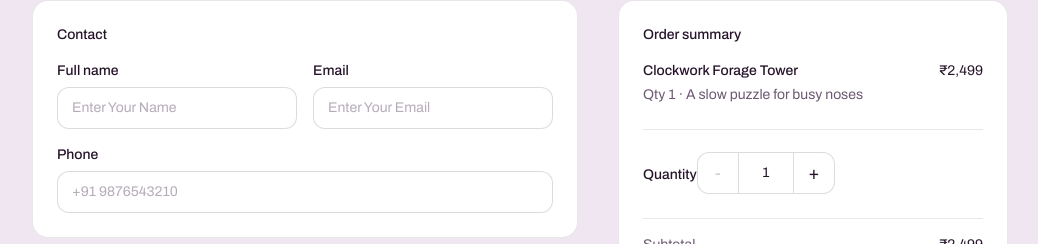
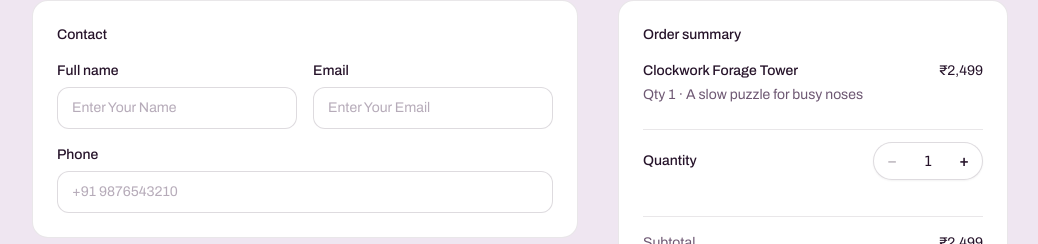
Before and after one commit to piyushFunde/mitu22btcs0539-hwa-hackathon, a Next.js app: page /checkout in a window 1280 px wide. Shown: the part 217-461 px from the top of the page, without its empty margins (120-1158 px from the left). Built offline with nearby package versions, Linux system fonts and the light colour scheme.

Commit message:
Restyle checkout quantity stepper

```diff
--- a/app/checkout/page.tsx
+++ b/app/checkout/page.tsx
@@ -184,13 +184,17 @@ export default function CheckoutPage() {
             <p>{formatPrice(product.price)}</p>
           </div>
 
-          <div className="mt-6 border-t border-ink/10 pt-4">
-            <label htmlFor="quantity" className="text-sm font-medium">
+          <div className="mt-6 border-t border-ink/10 py-3">
+            <div className="flex items-center justify-between">
+              <label
+                htmlFor="quantity"
+                className="text-sm font-medium text-ink"
+              >
                 Quantity
               </label>
               <div
                 className={
-                "mt-1.5 inline-flex items-stretch overflow-hidden rounded-xl border bg-white " +
+                  "inline-flex items-center rounded-full border bg-white p-0.5 shadow-xs " +
                   (errors.quantity ? "border-red-400" : "border-ink/15")
                 }
               >
@@ -201,9 +205,9 @@ export default function CheckoutPage() {
                     setQuantity(String(Math.max(1, displayQuantity - 1)))
                   }
                   disabled={displayQuantity <= 1}
-                className="grid w-10 place-items-center text-lg text-ink transition hover:bg-soft-plum disabled:cursor-not-allowed disabled:text-plum/30"
+                  className="flex h-8 w-8 items-center justify-center rounded-full text-base font-semibold text-ink transition hover:bg-soft-plum disabled:cursor-not-allowed disabled:opacity-30"
                 >
-                -
+                  −
                 </button>
                 <input
                   id="quantity"
@@ -213,10 +217,8 @@ export default function CheckoutPage() {
                   max={10}
                   value={quantity}
                   onChange={(event) => setQuantity(event.target.value)}
-                className={
-                  "w-14 border-x bg-white py-2.5 text-center text-sm text-ink outline-none [appearance:textfield] [&::-webkit-inner-spin-button]:appearance-none [&::-webkit-outer-spin-button]:appearance-none " +
-                  (errors.quantity ? "border-red-300" : "border-ink/15")
-                }
+                  aria-invalid={Boolean(errors.quantity)}
+                  className="w-10 select-none bg-transparent text-center font-mono text-sm font-medium text-ink outline-none [appearance:textfield] [&::-webkit-inner-spin-button]:appearance-none [&::-webkit-outer-spin-button]:appearance-none"
                 />
                 <button
                   type="button"
@@ -225,10 +227,11 @@ export default function CheckoutPage() {
                     setQuantity(String(Math.min(10, displayQuantity + 1)))
                   }
                   disabled={displayQuantity >= 10}
-                className="grid w-10 place-items-center text-lg text-ink transition hover:bg-soft-plum disabled:cursor-not-allowed disabled:text-plum/30"
+                  className="flex h-8 w-8 items-center justify-center rounded-full text-base font-semibold text-ink transition hover:bg-soft-plum disabled:cursor-not-allowed disabled:opacity-30"
                 >
                   +
                 </button>
+              </div>
             </div>
             {errors.quantity && (
               <p className="mt-1.5 text-xs text-red-600">{errors.quantity}</p>
```
Lines whose indentation alone changed are shown as unchanged.
